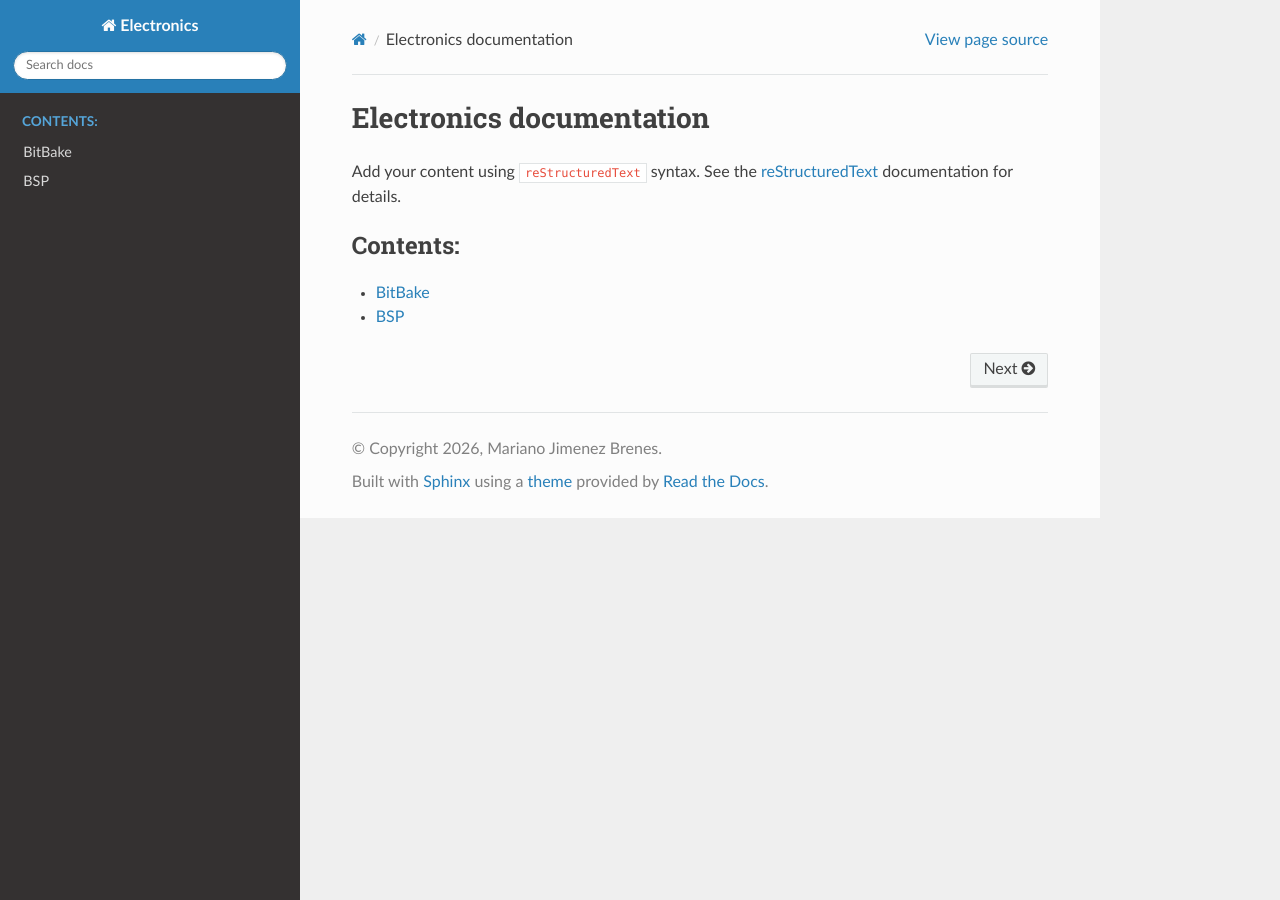
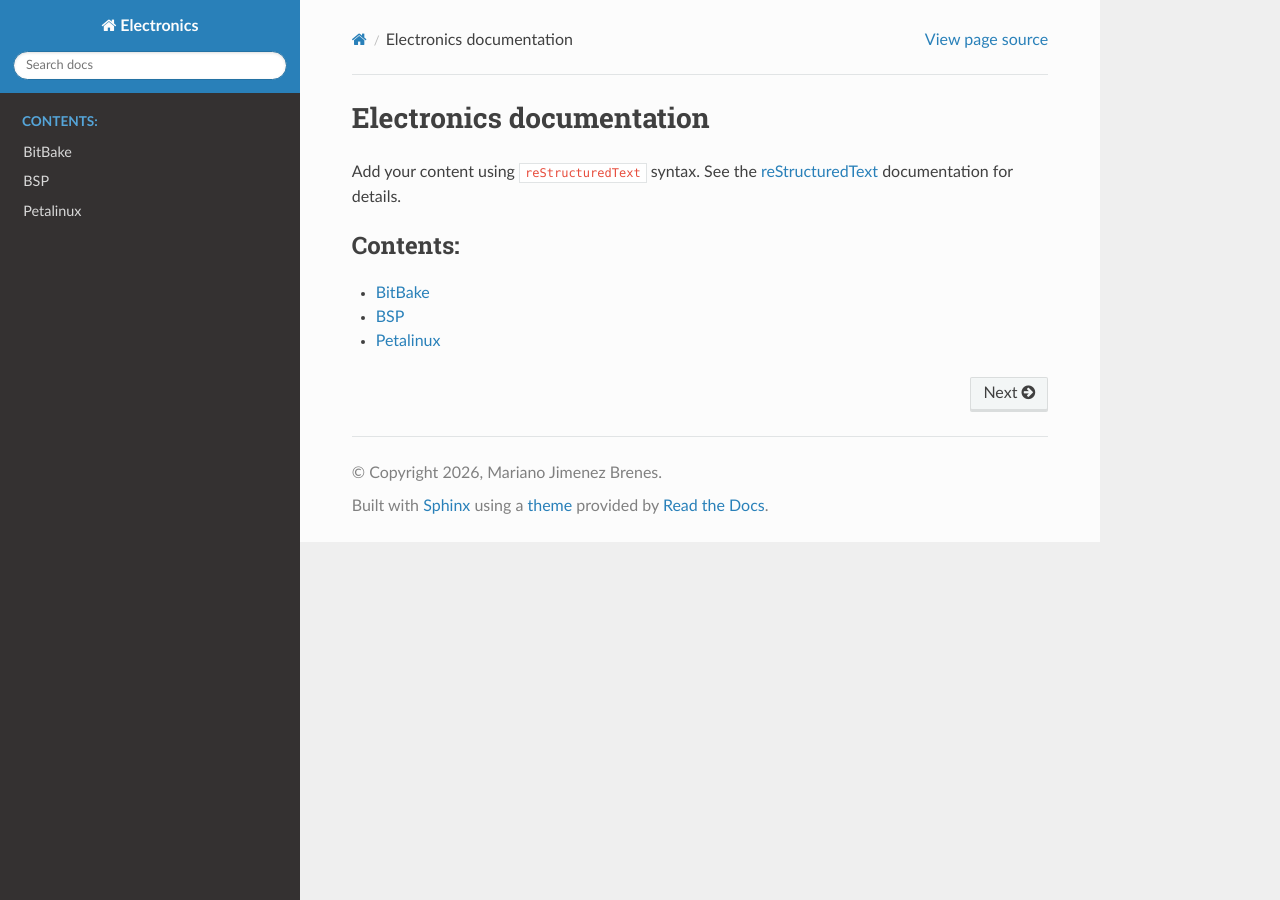
Before and after one commit to mariano-jb/yocto, a Sphinx documentation site: the page built from sphinx/source/index.rst, in a window 1280 px wide. Built offline with Sphinx 7.4.7 and the Read the Docs theme 3.1.0, drawn with Linux system fonts in a browser that asks for light colours.

Commit message:
Adding petalinux folder structure

```diff
--- a/sphinx/source/index.rst
+++ b/sphinx/source/index.rst
@@ -17,3 +17,4 @@ documentation for details.
 
    bitbake/bitbake
    bsp/bsp
+   petalinux/petalinux
--- /dev/null
+++ b/sphinx/source/petalinux/petalinux.rst
@@ -0,0 +1,4 @@
+Petalinux
+==========
+
+All about Petalinux
```
